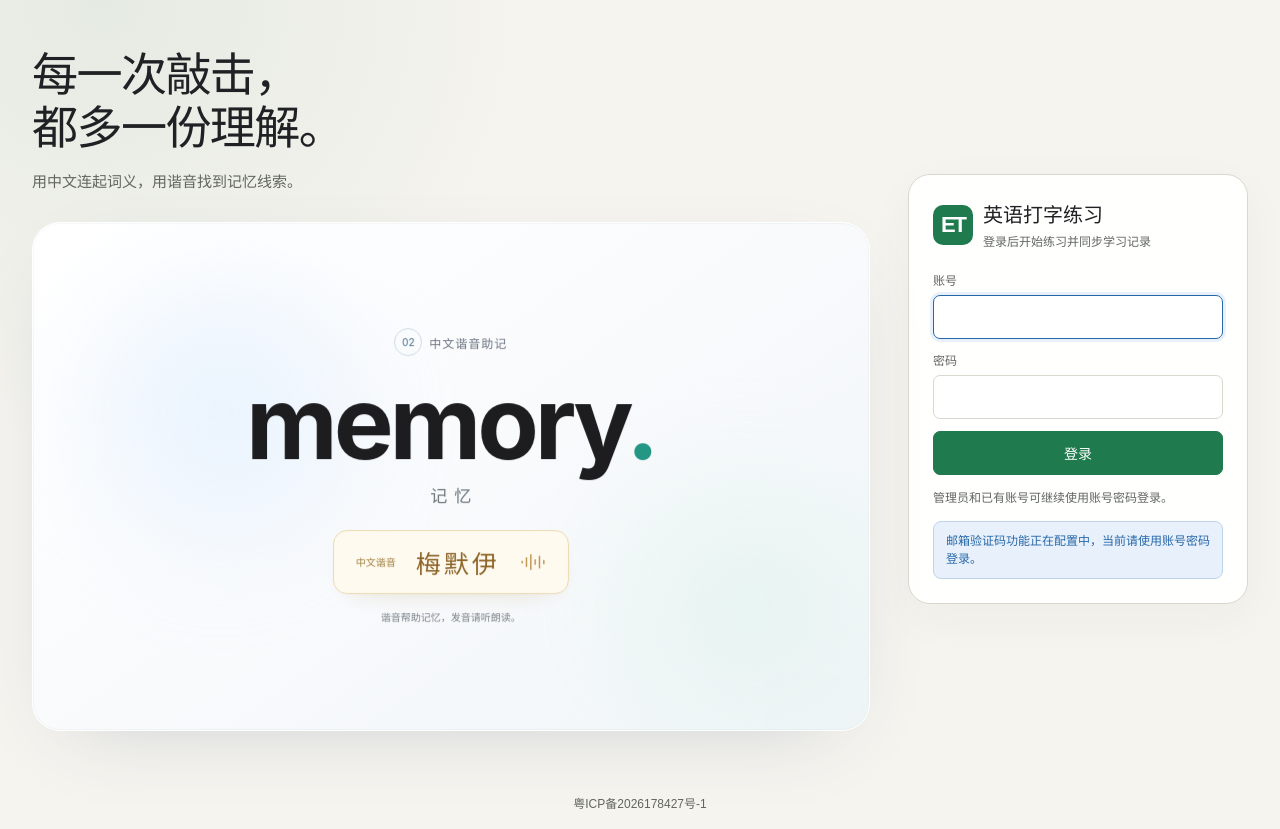
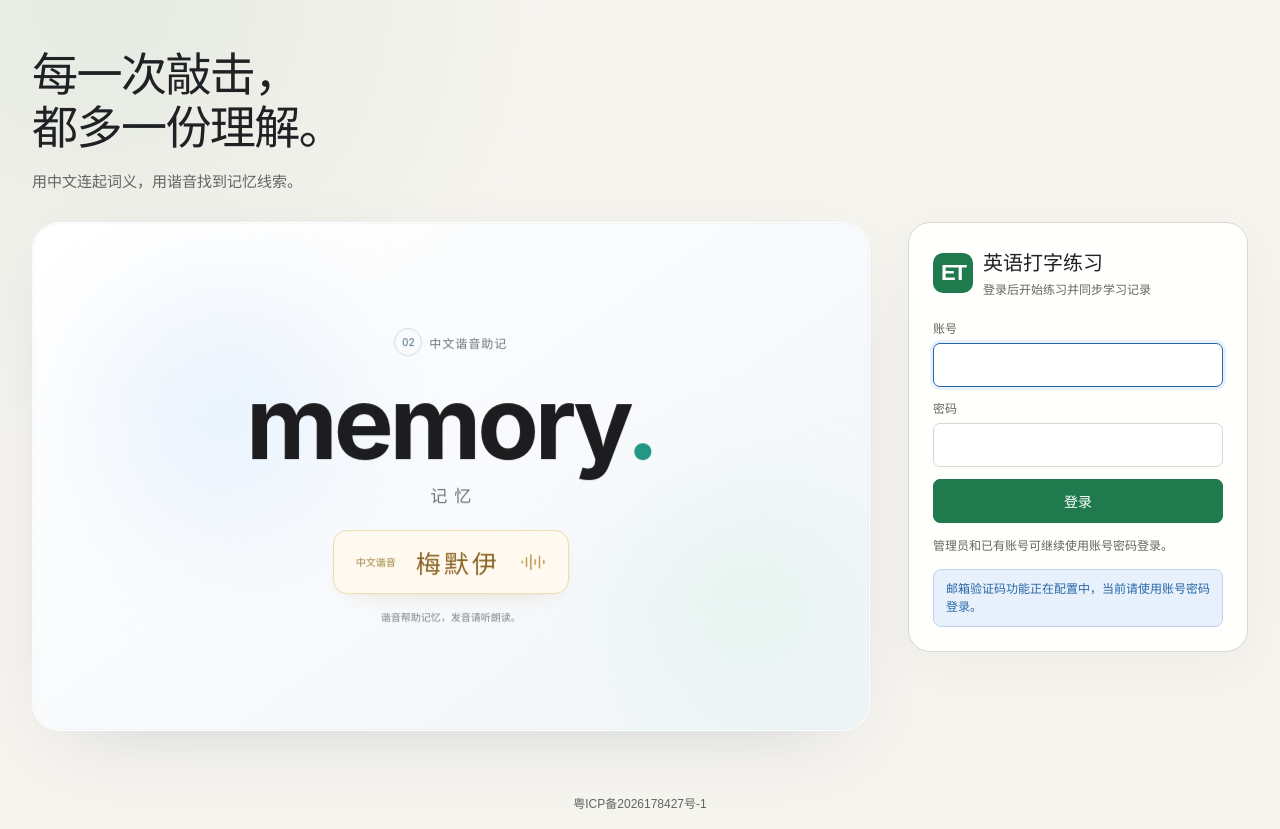
Before and after one commit to cxz12365411/english-typing-practice, a website built with Vite: page web/index.html in a window 1280 px wide. Built offline with nearby package versions, Linux system fonts and the light colour scheme; files whose address does not match are found by name.

Commit message:
Align login card with demo panel on desktop

```diff
--- a/web/src/styles.css
+++ b/web/src/styles.css
@@ -141,6 +141,11 @@ a {
 .login-home .verification-row { grid-template-columns: minmax(0, 1fr); }
 .login-home .verification-row .btn { width: 100%; }
 @media (min-width: 941px) {
+  .login-home { align-content: center; align-items: start; row-gap: 28px; }
+  .login-story { display: contents; }
+  .login-story-heading { grid-column: 1; grid-row: 1; margin-bottom: 0; }
+  .login-home #loginPromo { grid-column: 1; grid-row: 2; }
+  .login-home .auth-card { grid-column: 2; grid-row: 2; }
   .login-home .practice-promo .promo-view { min-height: 430px; }
   .login-home .practice-promo .promo-headline,
   .login-home .practice-promo .promo-finish-title { font-size: clamp(40px, 7.6cqw, 72px); }
```
